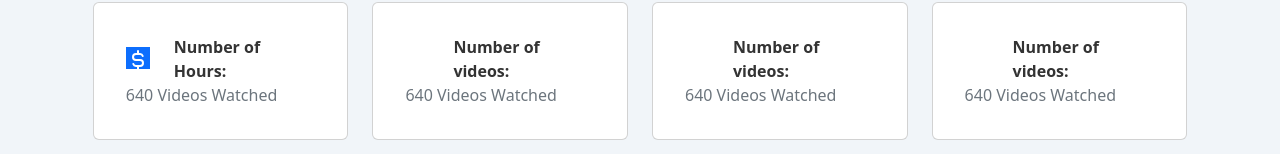
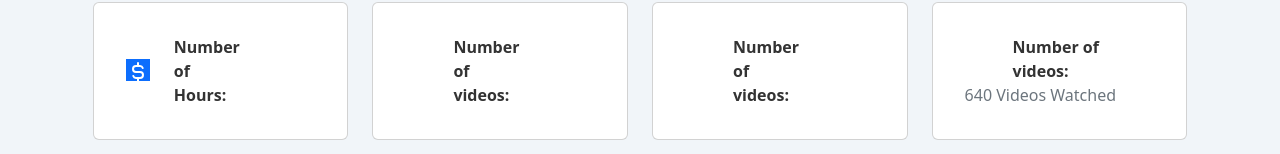
Before and after one commit to delaguardianick/Youtube-Watch-History-Statistics, a React (Create React App) app in the folder Web/youtube-stats/: page / in a window 1280 px wide. Shown: the part 234-388 px from the top of the page. Built offline with nearby package versions, Linux system fonts and the light colour scheme; no server answers.

Commit message:
Receive data in front end

```diff
--- a/Web/youtube-stats/src/App.js
+++ b/Web/youtube-stats/src/App.js
@@ -9,6 +9,7 @@ import { Container, Row, Col, Card, Dropdown } from "react-bootstrap";
 function App() {
   const [plots, setPlots] = useState({});
   const inputTakeoutRef = useRef(null);
+  const [isLoading, setLoading] = useState(true);
   const [takeoutStats, setDataFrameStats] = useState({});
   const [dateStartRange, setDateStartRange] = useState(new Date());
   const [dateEndRange, setDateEndRange] = useState(new Date());
@@ -18,24 +19,10 @@ function App() {
   const getAllPlotsUrl = async () => {
     const response = await fetch('http://localhost:8000/plots/all');
     const data = await response.json();
-    console.log("data: ")
-    console.log(data)
     // const charts = setChartsData(data);
     // setPlots(charts);
     setPlots(data);
   };
-
-  // const setChartsData = (chartsData) => {
-  //     // for every plot in chartsData, create a new chart
-  //     const charts = {};
-  //     for (let [key, value] of Object.entries(chartsData)) {
-  //       console.log(value)
-  //       let plot = JSON.parse(value);
-  //       let options = chartOptionsForPlot(plot);
-  //       charts[key] = {options, plot};
-  //     }
-  //     return charts;
-  // }
 
   const handleFileSelect = async (event) => {
     const file = event.target.files[0];
@@ -49,18 +36,19 @@ function App() {
   };
 
   const getDataFrameStats = async () => {
+    setLoading(true);
     const response = await fetch('http://localhost:8000/stats');
-    const data = await response.json();
-    console.log(parseISO(data.start_date), parseISO(data.end_date));
+    const  data = JSON.parse(await response.json());
     if (data.start_date === null || data.end_date === null)
       {
-      // setDateStartRange(Date.now());
-      // setDateEndRange(Date.now());
+      setDateStartRange(Date.now());
+      setDateEndRange(Date.now());
     } else {
       setDateStartRange(parseISO(data.start_date));
       setDateEndRange(parseISO(data.end_date));
     }
     setDataFrameStats(data);
+    setLoading(false);
   };
 
   const dateObjToString = (dateObj) => {
@@ -161,7 +149,7 @@ function App() {
                           </div>
                           <div className="col">
                             <div className="text-muted">
-                              640 Videos Watched
+                            {/* {takeoutStats && takeoutStats["videos_watched"] && <span> {takeoutStats["videos_watched"]} </span>} */}
                             </div>
                           </div>
                         </div>
@@ -185,7 +173,8 @@ function App() {
                           </div>
                           <div className="col">
                             <div className="text-muted">
-                              640 Videos Watched
+                            {!isLoading && takeoutStats && takeoutStats.videos_watched && <span>{takeoutStats.videos_watched}</span>}
+                            {console.log(takeoutStats.videos_watched)}
                             </div>
                           </div>
                         </div>
@@ -209,7 +198,7 @@ function App() {
                           </div>
                           <div className="col">
                             <div className="text-muted">
-                              640 Videos Watched
+                              {/* {takeoutStats && takeoutStats[total_videos_watched] && <span> {takeoutStats[videos_watched]} </span>} */}
                             </div>
                           </div>
                         </div>
```
